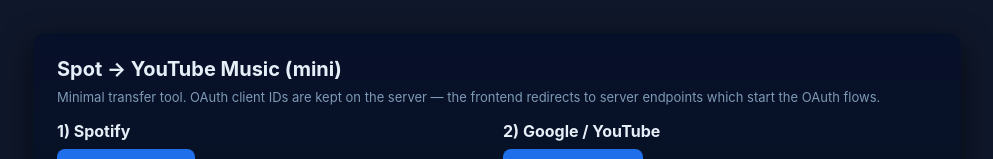
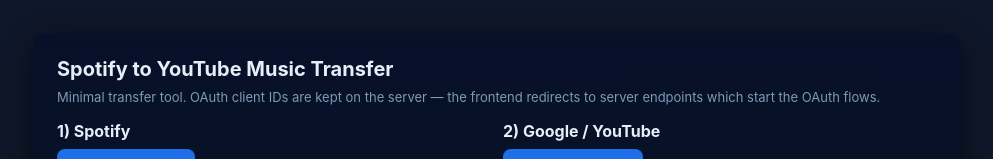
Before and after one commit to kumardevansh/spotify-transfer, a plain HTML site: page index.html in a window 1280 px wide. Shown: the part 178-337 px from the top of the page, without its empty margins (143-1136 px from the left). Drawn offline with Linux system fonts and the light colour scheme.

Commit message:
changed app name

```diff
--- a/index.html
+++ b/index.html
@@ -21,7 +21,8 @@
 <head>
   <meta charset="utf-8" />
   <meta name="viewport" content="width=device-width,initial-scale=1" />
-  <title>Spot → YouTube Music (mini)</title>
+  <title>Spotify to YouTube Music Transfer</title>
+
   <style>
     body{font-family:Inter,system-ui,Segoe UI,Arial;margin:0;background:#0f172a;color:#e6eef8;display:flex;align-items:center;justify-content:center;min-height:100vh}
     .card{width:880px;max-width:95%;background:linear-gradient(180deg,#071029, #071421);padding:24px;border-radius:12px;box-shadow:0 10px 30px rgba(0,0,0,.6)}
@@ -52,7 +53,7 @@
 </head>
 <body>
   <div class="card">
-    <h1>Spot → YouTube Music (mini)</h1>
+    <h1>Spotify to YouTube Music Transfer</h1>
     <p class="muted">Minimal transfer tool. OAuth client IDs are kept on the server — the frontend redirects to server endpoints which start the OAuth flows.</p>
 
     <div class="row">
```
